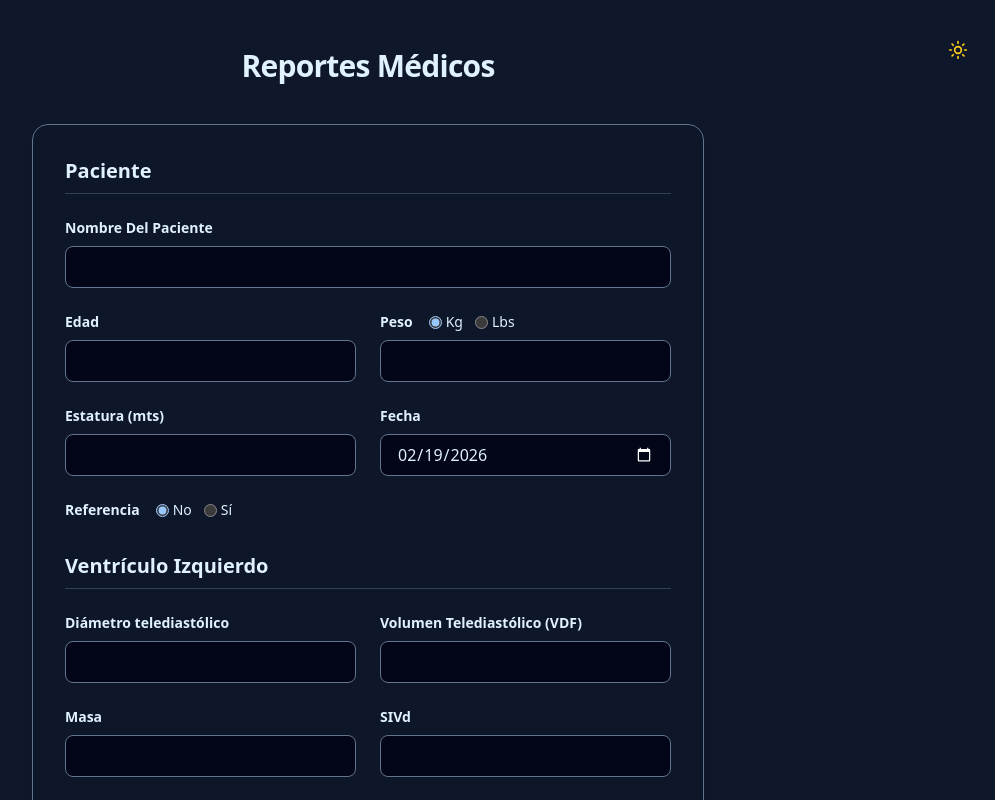
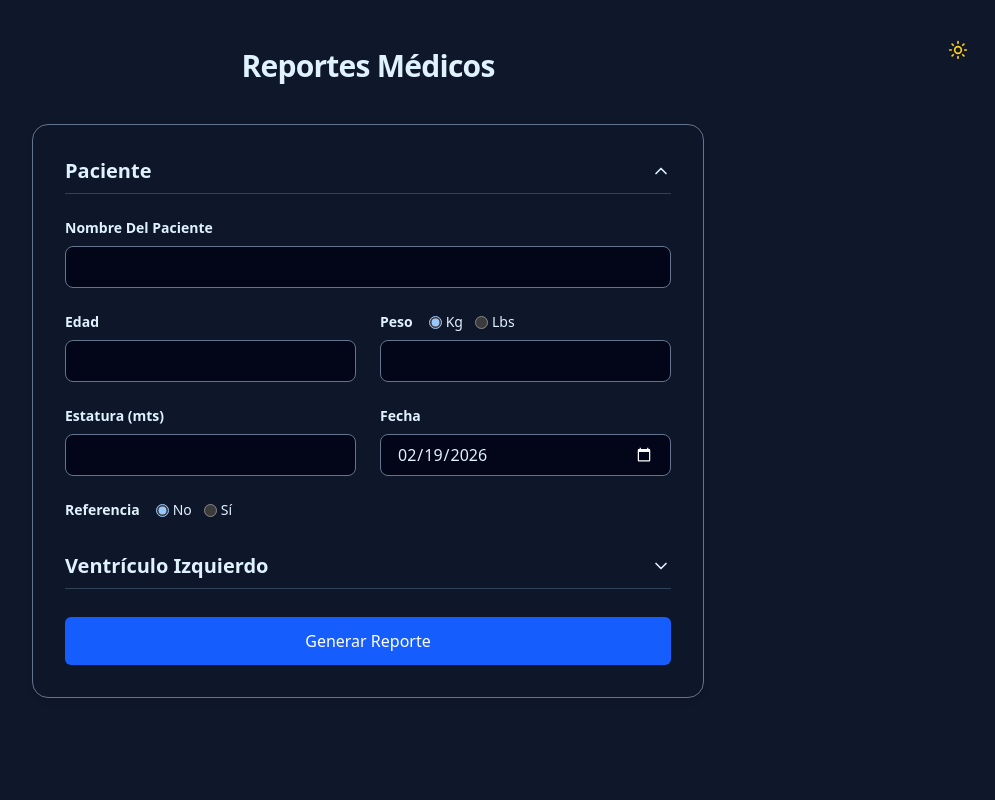
Before and after one commit to Vecttory/medical-reports, a Next.js app: page / in a window 1280 px wide. Shown: the top 800 px of the page, without its empty margins (272-1267 px from the left). Built offline with nearby package versions, Linux system fonts and the light colour scheme.

Commit message:
expension and contraction feature added to form sections

```diff
--- a/app/page.js
+++ b/app/page.js
@@ -3,6 +3,7 @@
 import { useActionState, useState, useEffect, startTransition } from "react";
 import { processReport } from "./actions";
 import { ThemeToggle } from "../components/theme-toggle";
+import { ChevronDown } from "lucide-react";
 
 function SubmitButton({ pending }) {
   return (
@@ -13,6 +14,34 @@ function SubmitButton({ pending }) {
     >
       {pending ? "Generando documento..." : "Generar Reporte"}
     </button>
+  );
+}
+
+function AccordionSection({ title, defaultOpen = false, children }) {
+  const [isOpen, setIsOpen] = useState(defaultOpen);
+
+  return (
+    <div className="group">
+      <button
+        type="button"
+        onClick={() => setIsOpen(!isOpen)}
+        className="flex justify-between items-center w-full text-left text-xl font-bold border-b border-slate-300 dark:border-slate-700 pb-2 cursor-pointer transition-colors hover:text-blue-600 dark:hover:text-blue-400"
+      >
+        {title}
+        <ChevronDown className={`h-5 w-5 transition-transform duration-300 ${isOpen ? "rotate-180" : ""}`} />
+      </button>
+      <div
+        className={`grid transition-all duration-300 ease-in-out ${
+          isOpen ? "grid-rows-[1fr] opacity-100" : "grid-rows-[0fr] opacity-0"
+        }`}
+      >
+        <div className="overflow-hidden p-1 -m-1">
+          <div className="pt-6">
+            {children}
+          </div>
+        </div>
+      </div>
+    </div>
   );
 }
 
@@ -51,11 +80,11 @@ export default function Home() {
       </header>
 
       <main className="max-w-2xl mx-auto bg-white/50 dark:bg-slate-900/50 backdrop-blur-sm p-6 sm:p-8 rounded-2xl shadow-md border-1 border-slate-300 dark:border-slate-500">
-        <form onSubmit={handleSubmit} className="space-y-8">
+        <form onSubmit={handleSubmit} className="space-y-6">
 
           {/* SECCIÓN: PACIENTE */}
-          <section className="space-y-6">
-            <h2 className="text-xl font-bold border-b border-slate-300 dark:border-slate-700 pb-2">Paciente</h2>
+          <AccordionSection title="Paciente" defaultOpen={true}>
+            <div className="space-y-6">
 
             {/* Nombre */}
           <div>
@@ -188,11 +217,11 @@ export default function Home() {
               />
             )}
           </div>
-          </section>
+          </div>
+          </AccordionSection>
 
           {/* SECCIÓN: VENTRÍCULO IZQUIERDO */}
-          <section className="space-y-6">
-            <h2 className="text-xl font-bold border-b border-slate-300 dark:border-slate-700 pb-2">Ventrículo Izquierdo</h2>
+          <AccordionSection title="Ventrículo Izquierdo">
             <div className="grid grid-cols-1 sm:grid-cols-2 gap-6">
 
               <div>
@@ -434,7 +463,7 @@ export default function Home() {
               </div>
 
             </div>
-          </section>
+          </AccordionSection>
 
           {/* Mensajes de estado */}
           {state?.error && (
```
